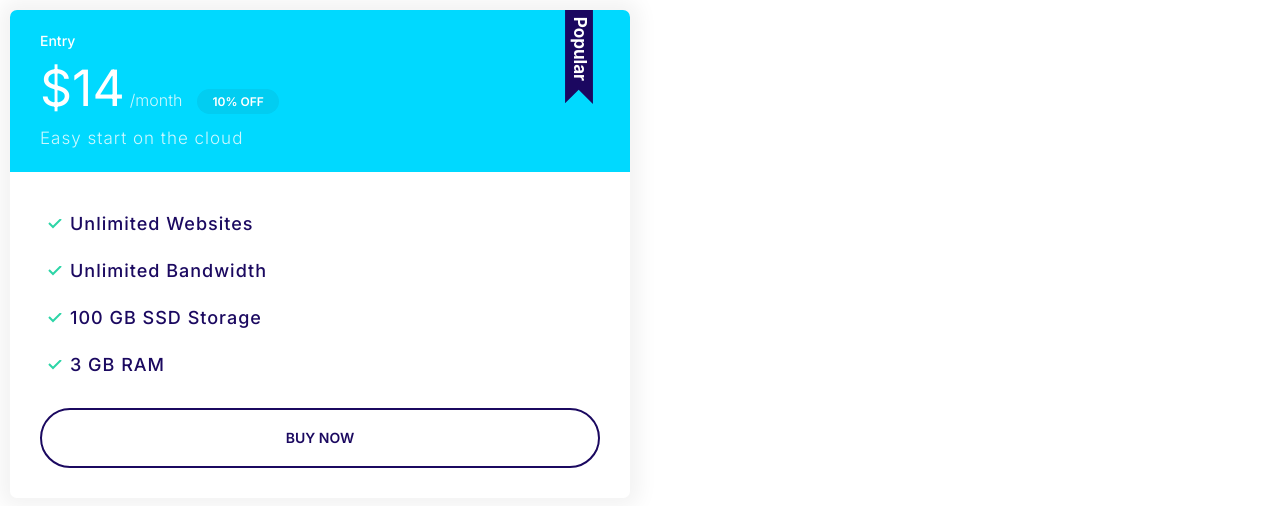
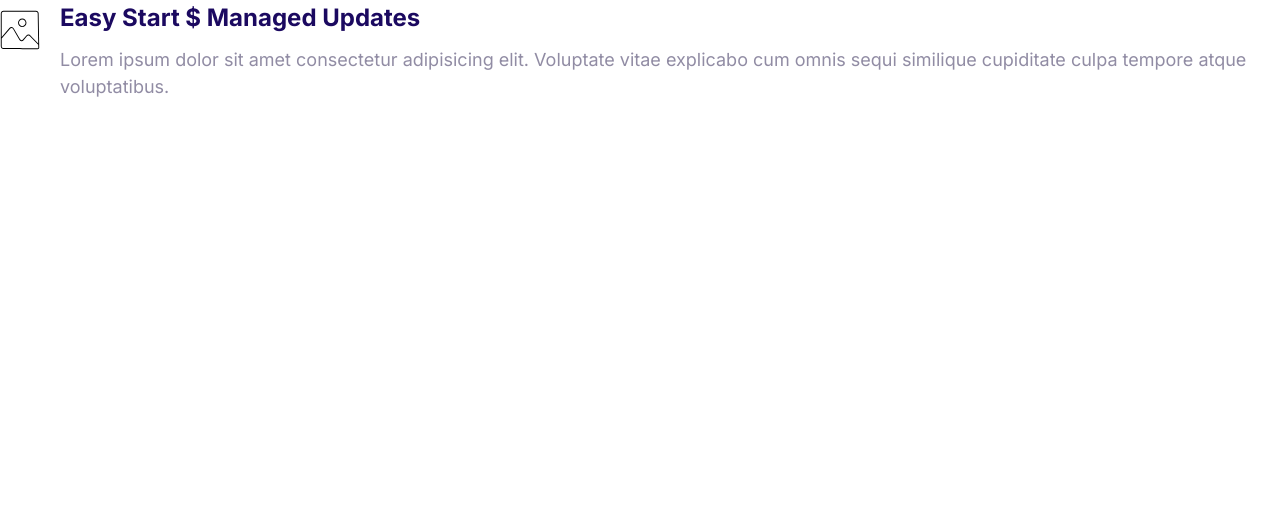
Before and after one commit to techabie/moshify, a plain HTML site: page index.html in a window 1280 px wide. Drawn offline with Linux system fonts and the light colour scheme.

Commit message:
define media component

```diff
--- a/css/styles.css
+++ b/css/styles.css
@@ -334,3 +334,22 @@ a {
     font-size: 1.7rem;
   }
 }
+
+/* Media  */
+
+.media {
+  display: flex;
+}
+
+.media__title {
+  margin-top: 0;
+}
+.media__body {
+  margin: 0 2rem;
+}
+.media__image {
+  margin-top: 1rem;
+}
+/* we don't want to change the font size and color background of the media object
+because we only need the basic structure. we can always change it when we implement the page
+. we might put media object in a white background color in future.  */
--- a/index.html
+++ b/index.html
@@ -14,29 +14,19 @@
     <link rel="stylesheet" href="css/styles.css" />
   </head>
   <body>
-    <div style="width: 50%; padding: 1rem">
-      <div class="plan plan--popular">
-        <div class="card">
-          <header class="card__header card--secondary">
-            <!-- use h3 here because we want to keep hierrachy and semantic in html, never skip and jump to h5 or h6 because
-             it's not good. we can style this h3 using class selector -->
-
-            <h3 class="plan__name">Entry</h3>
-            <span class="plan__price">$14</span>
-            <span class="plan__billing-cycle">/month</span>
-            <span class="badge badge--secondary badge--small">10% OFF</span>
-            <span class="plan__description">Easy start on the cloud</span>
-          </header>
-          <div class="card__body">
-            <ul class="list list--tick">
-              <li class="list__item">Unlimited Websites</li>
-              <li class="list__item">Unlimited Bandwidth</li>
-              <li class="list__item">100 GB SSD Storage</li>
-              <li class="list__item">3 GB RAM</li>
-            </ul>
-            <button class="btn btn--outline btn--block">Buy Now</button>
-          </div>
-        </div>
+    <div class="media">
+      <div class="media__image">
+        <svg class="icon icon--primary">
+          <use xlink:href="images/sprite.svg#snap"></use>
+        </svg>
+      </div>
+      <div class="media__body">
+        <h3 class="media__title">Easy Start $ Managed Updates</h3>
+        <p>
+          Lorem ipsum dolor sit amet consectetur adipisicing elit. Voluptate
+          vitae explicabo cum omnis sequi similique cupiditate culpa tempore
+          atque voluptatibus.
+        </p>
       </div>
     </div>
   </body>
```
Also changed, not shown: components/media.html (added, +15 -0 lines), images/sprite.svg.
